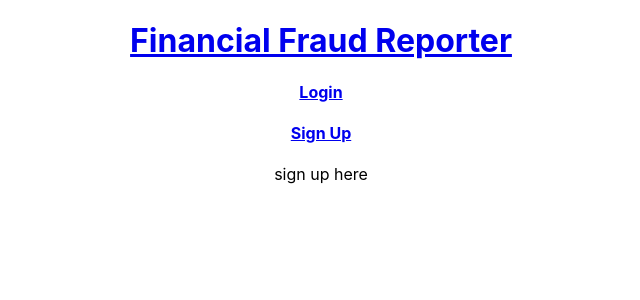
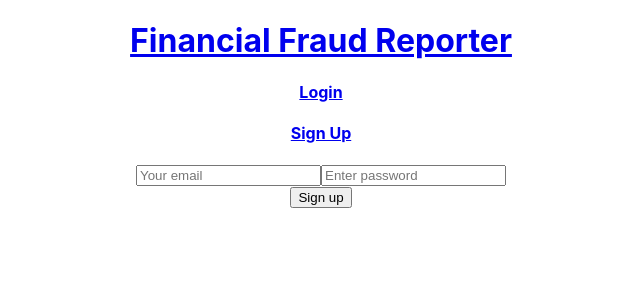
Before and after one commit to mspremulli/Financial-Frontend, a React (Create React App) app: page /signup in a window 1280 px wide. Shown: the top 300 px of the page, without its empty margins (319-959 px from the left). Built offline with nearby package versions, Linux system fonts and the light colour scheme.

Commit message:
added signup component

```diff
--- a/src/components/Signup.js
+++ b/src/components/Signup.js
@@ -1,11 +1,44 @@
-import React from 'react'
+import React, {useState} from 'react'
 
 const Signup = () => {
-  return (
-    <div>
-     sign up here
+  const [email, setEmail] = useState('');
+  const [password, setPassword] = useState('');
+
+  //runs the validators in the backend to register a user
+   const handleSignup = (e) => {
+    e.preventDefault();
+    const data = new FormData(e.target);
+    setEmail(data.get('email'));
+    setPassword(data.get('password'));
+    console.log(email, password);
+
+  }
+  //input form to submit login email & password
+  return(
+    <div className = "loginForm">
+      <form onSubmit =  {(e) => handleSignup(e)}>
+        <input
+          type = "text"
+          id = "email"
+          name = 'email'
+          placeholder = "Your email"
+          required
+        />
+        <input
+          type = "text"
+          id = "password"
+          name = 'password'
+          placeholder = "Enter password"
+          required
+        />
+        <br />
+        <button >
+          Sign up
+        </button>
+      </form>
     </div>
-  )
+    )
+
 }
 
 export default Signup;
```
Also changed, not shown: 1 other file (tests, documents, lock files or other folders).
